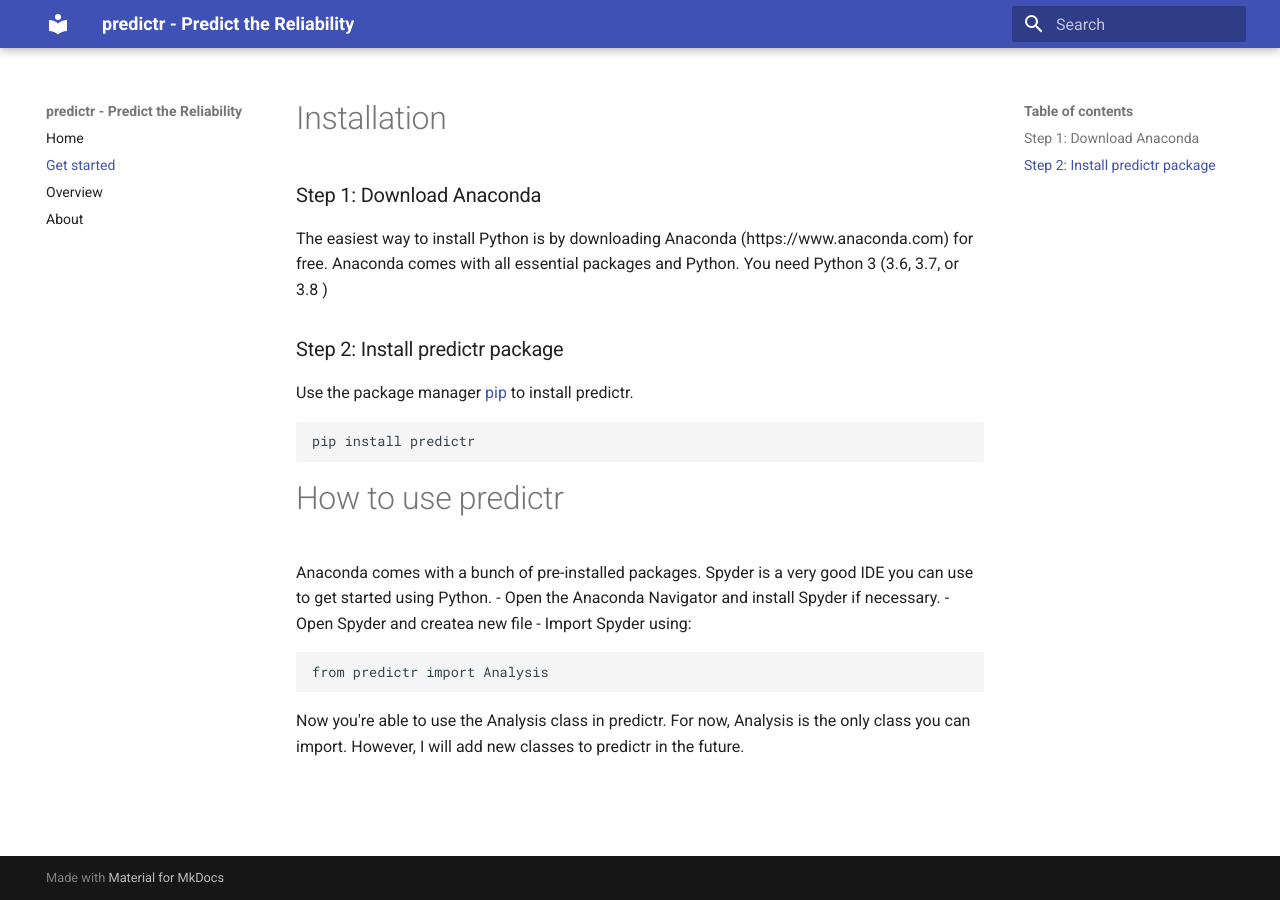
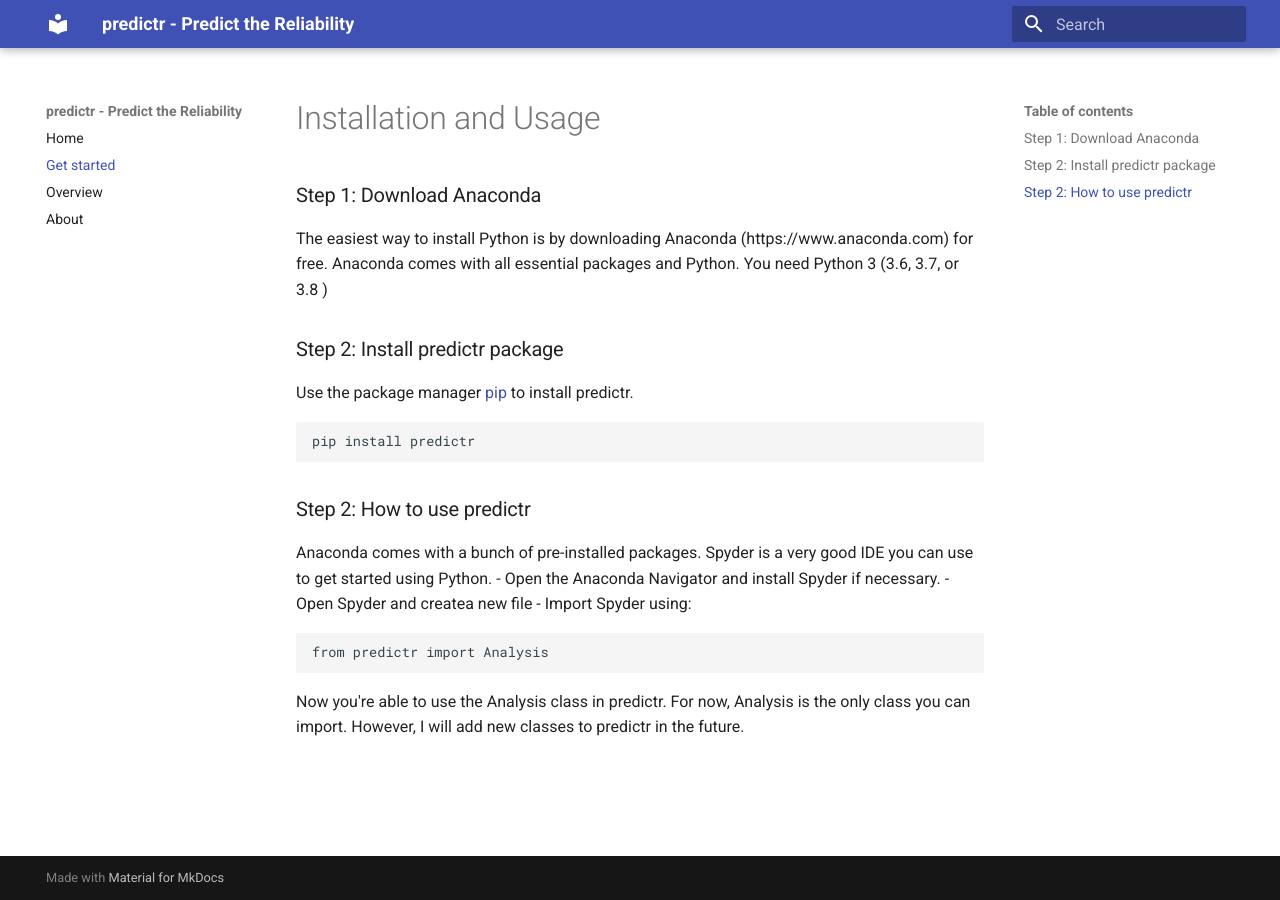
Before and after one commit to tvtoglu/predictr, an MkDocs documentation site: the page built from docs/get_started.md, in a window 1280 px wide. Built offline with MkDocs 1.6.1 and Material for MkDocs 9.7.7, drawn with Linux system fonts in a browser that asks for light colours.

Commit message:
Update get_started.md

````diff
--- a/docs/get_started.md
+++ b/docs/get_started.md
@@ -1,4 +1,4 @@
-# Installation
+# Installation and Usage
 ### Step 1: Download Anaconda
 The easiest way to install Python is by downloading Anaconda (https://www.anaconda.com) for free. Anaconda comes with all essential packages and Python. You need Python 3 (3.6, 3.7, or 3.8 )
 ### Step 2: Install predictr package
@@ -6,7 +6,7 @@
 ```bash
 pip install predictr
 ```
-# How to use predictr
+### Step 2: How to use predictr
 Anaconda comes with a bunch of pre-installed packages. Spyder is a very good IDE you can use to get started using Python.
 - Open the Anaconda Navigator and install Spyder if necessary.
 - Open Spyder and createa new file
````
